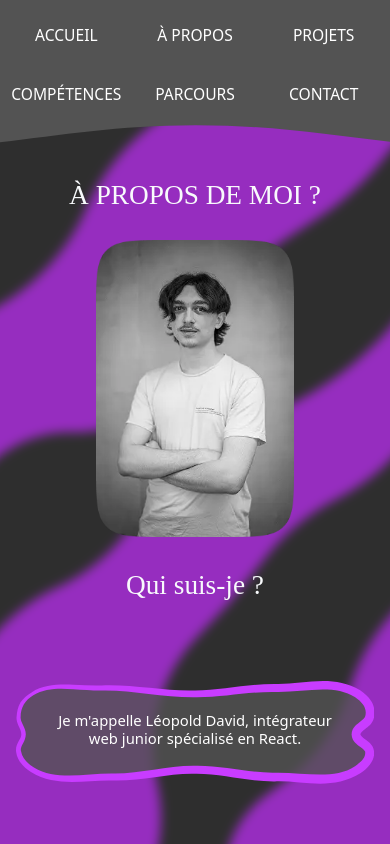
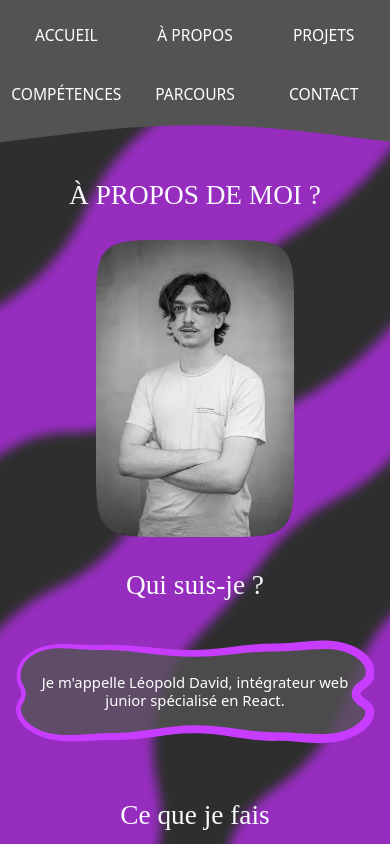
Before and after one commit to NemoPNK/P12-Portfolio, a React (Vite) app: page /a-propos in a window 390 px wide. Shown: the top 844 px of the page. Built offline with nearby package versions, Linux system fonts and the light colour scheme; a web font is replaced by a local one.

Commit message:
Pacth about et header/footer

```diff
--- a/src/components/AboutBubble/AboutBubble.css
+++ b/src/components/AboutBubble/AboutBubble.css
@@ -73,11 +73,24 @@
     font-size: clamp(26px, 7vw, 36px);
   }
 
+  .about-bubble__content {
+    min-height: 150px;
+    display: flex;
+    align-items: center;
+    justify-content: center;
+  }
+
   .about-bubble__text {
-    width: 85%;
-    min-height: 226px;
-    padding: 25px 0;
+    width: 90%;
+    min-height: 150px;
+    margin: 0 auto;
+    padding: 0;
     font-size: clamp(14px, 3.8vw, 18px);
     line-height: 1.2;
+
+    display: flex;
+    align-items: center;
+    justify-content: center;
+    text-align: center;
   }
 }
--- a/src/components/Projet/Projet.css
+++ b/src/components/Projet/Projet.css
@@ -11,10 +11,11 @@
 .project-card__title {
   margin-bottom: 40px;
   font-size: clamp(36px, 4vw, 64px);
-  background-color: #3564ff;
-  height: 85px;
+  background-color: rgba(53, 53, 53, 0.7);
+  border: solid 7px #3564ff;
+  height: 100px;
   width: 80%;
-  border-radius: 30px;
+  border-radius: 50px;
   display: flex;
   justify-content: center;
   align-items: center;
--- a/src/styles/globals.css
+++ b/src/styles/globals.css
@@ -8,6 +8,7 @@
 
 html {
   scroll-behavior: smooth;
+  overflow-x: hidden;
 }
 
 body {
@@ -18,6 +19,8 @@ body {
   -webkit-font-smoothing: antialiased;
   -moz-osx-font-smoothing: grayscale;
   background-color: unset;
+  overflow-x: hidden;
+  overscroll-behavior: none;
 }
 
 img,
```
